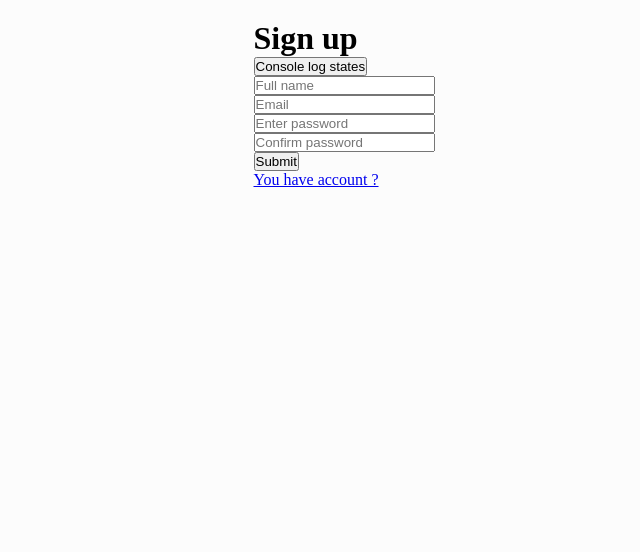
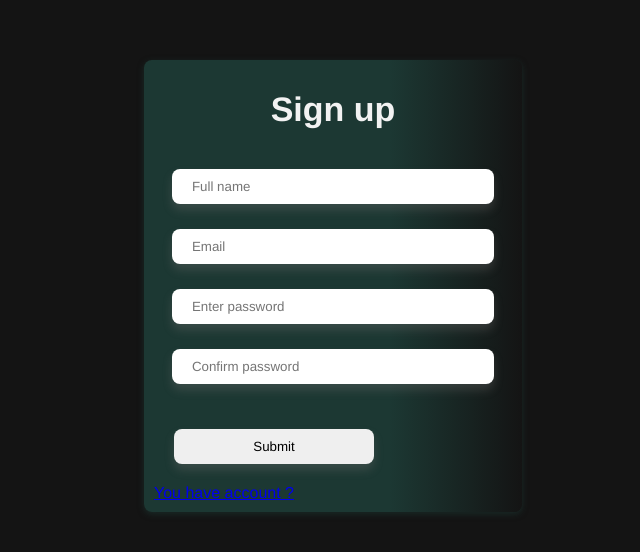
Before and after one commit to filip-ratkovic/react-course, a React (Create React App) app: page / in a window 1280 px wide. Shown: the top 552 px of the page, without its empty margins (296-936 px from the left). Built offline with nearby package versions, Linux system fonts and the light colour scheme.

Commit message:
sign up style

```diff
--- a/src/Projects/QuoteApp/Components/quoteApp.css
+++ b/src/Projects/QuoteApp/Components/quoteApp.css
@@ -26,6 +26,28 @@
     box-sizing: border-box;
     padding: 0;
     margin: 0;
+    font-family: "Helvetica Neue",Helvetica,Arial
+}
+
+button {
+    width: 200px;
+    padding: 10px 20px;
+    border:none;
+    outline: none;
+    border-radius: 8px;
+    box-shadow: var(--shadow-white);
+    cursor: pointer;
+    margin: 20px;
+}
+.header {
+    font-size: 34px;
+    margin-block: 20px;
+}
+.error-message {
+    color: red;
+    margin-top: 5px;
+    letter-spacing: 2px;
+    font-size: 14px;
 }
 
 .quote-main {
@@ -37,7 +59,8 @@
     gap: 50px;
     flex-wrap: wrap;
     padding: 20px;
-    background-color: #fcfcfc;
+    background-color: var(--black);
+    color: var(--white);
 }
 
 .quote-card {
--- a/src/Projects/QuoteApp/Pages/Edit/EditQuote.jsx
+++ b/src/Projects/QuoteApp/Pages/Edit/EditQuote.jsx
@@ -74,7 +74,7 @@ const [categories, setCategories] = useState([])
       <button
         className=""
         onClick={() => {
-          navigate("/quote");
+          navigate(`/quote/${params.id}`);
         }}
       >
         Back
--- a/src/Projects/QuoteApp/Pages/Registration/Registration.jsx
+++ b/src/Projects/QuoteApp/Pages/Registration/Registration.jsx
@@ -6,9 +6,10 @@ import SignUp from '../SignUp/SignUp'
 function Registration() {
   return (
     <div>
-        <SignUp/>
+        <SignUp>
 
-        <Link to={'/login'}>You have account ?</Link>
+        </SignUp>
+
     </div>
   )
 }
--- a/src/Projects/QuoteApp/Pages/SignUp/SignUp.css
+++ b/src/Projects/QuoteApp/Pages/SignUp/SignUp.css
@@ -0,0 +1,37 @@
+.sign-up-wrapper {
+    max-width: 90%;
+    width: 400px;
+    padding: 10px;
+    margin: 40px 10px;
+    background-image: var(--lg-light);
+    color: var(--white);
+    border-radius: 8px;
+    box-shadow: var(--shadow-green);
+    display: flex;
+    flex-direction: column;
+    align-items: center;
+}
+.inputs-wraper {
+    width: 100%;
+}
+.input-wrapper {
+    width: 100%;
+    margin-block: 20px;
+    display: flex;
+    justify-content: center;
+    align-items: center;
+    flex-direction: column;
+}
+.input-wrapper input {
+    width: 90%;
+    padding: 10px 20px;
+    border: none;
+    outline: none;
+    color: var(--black);
+    border-radius:8px;
+    box-shadow: var(--shadow-white);
+}
+
+.input-wrapper input:hover {
+    background-color: var(--light-grey);
+}
--- a/src/Projects/QuoteApp/Pages/SignUp/SignUp.jsx
+++ b/src/Projects/QuoteApp/Pages/SignUp/SignUp.jsx
@@ -1,27 +1,32 @@
 import React from "react";
 import { Formik } from "formik";
 import * as yup from "yup";
-import { useNavigate } from "react-router-dom";
+import { useNavigate, Link } from "react-router-dom";
+import "./signUp.css"
 
 const loginSchema = yup.object({
   email: yup.string().required().email(),
   password: yup.string().required().min(6).max(50),
   confirmPassword: yup.string().required().min(6).max(50),
-  fullName: yup.string().required().min(2)
-//   .matches(/^([a-zA-Z]{2,}\\'?-?[a-zA-Z]{2,})$/,
-//   'Input shoud look: Test Test')
+  fullName: yup.string().required().min(2),
+  //   .matches(/^([a-zA-Z]{2,}\\'?-?[a-zA-Z]{2,})$/,
+  //   'Input shoud look: Test Test')
+});
 
-});
 function SignUp() {
-
-    const navigate = useNavigate();
+  const navigate = useNavigate();
 
   return (
-    <div className="signUp-wrapper">
-            <h1>Sign up</h1>
-
-<Formik
-        initialValues={{ email: "", password: "", confirmPassword: "", fullName: ""}}
+    <div className="sign-up-wrapper">
+      <h1 className="header">Sign up</h1>
+      <Formik
+      className="formik"
+        initialValues={{
+          email: "",
+          password: "",
+          confirmPassword: "",
+          fullName: "",
+        }}
         onSubmit={(values, actions) => {
           fetch("https://js-course-server.onrender.com/user/signup", {
             method: "POST",
@@ -38,7 +43,6 @@ function SignUp() {
             });
         }}
         validationSchema={loginSchema}
-
       >
         {({
           values,
@@ -48,16 +52,7 @@ function SignUp() {
           handleBlur,
           handleSubmit,
         }) => (
-          <div>
-            <button
-              onClick={() => {
-                console.log(values, "values");
-                console.log(errors, "errors");
-                console.log(touched, "touched");
-              }}
-            >
-              Console log states
-            </button>
+          <div className="inputs-wraper">
             <div className="input-wrapper">
               <input
                 type="text"
@@ -91,7 +86,6 @@ function SignUp() {
                 type="password"
                 name="password"
                 placeholder="Enter password"
-
                 onChange={handleChange}
                 onBlur={handleBlur}
                 value={values.password}
@@ -111,18 +105,24 @@ function SignUp() {
                 value={values.confirmPassword}
               />
               <p className="error-message">
-                {errors.confirmPassword && touched.confirmPassword && errors.confirmPassword}
+                {errors.confirmPassword &&
+                  touched.confirmPassword &&
+                  errors.confirmPassword}
               </p>
             </div>
 
             <button onClick={handleSubmit} type="button">
               Submit
             </button>
+                  <div>
+                  <Link to={'/login'}>You have account ?</Link>
+
+                  </div>
           </div>
         )}
       </Formik>
     </div>
-  )
+  );
 }
 
-export default SignUp
+export default SignUp;
```
